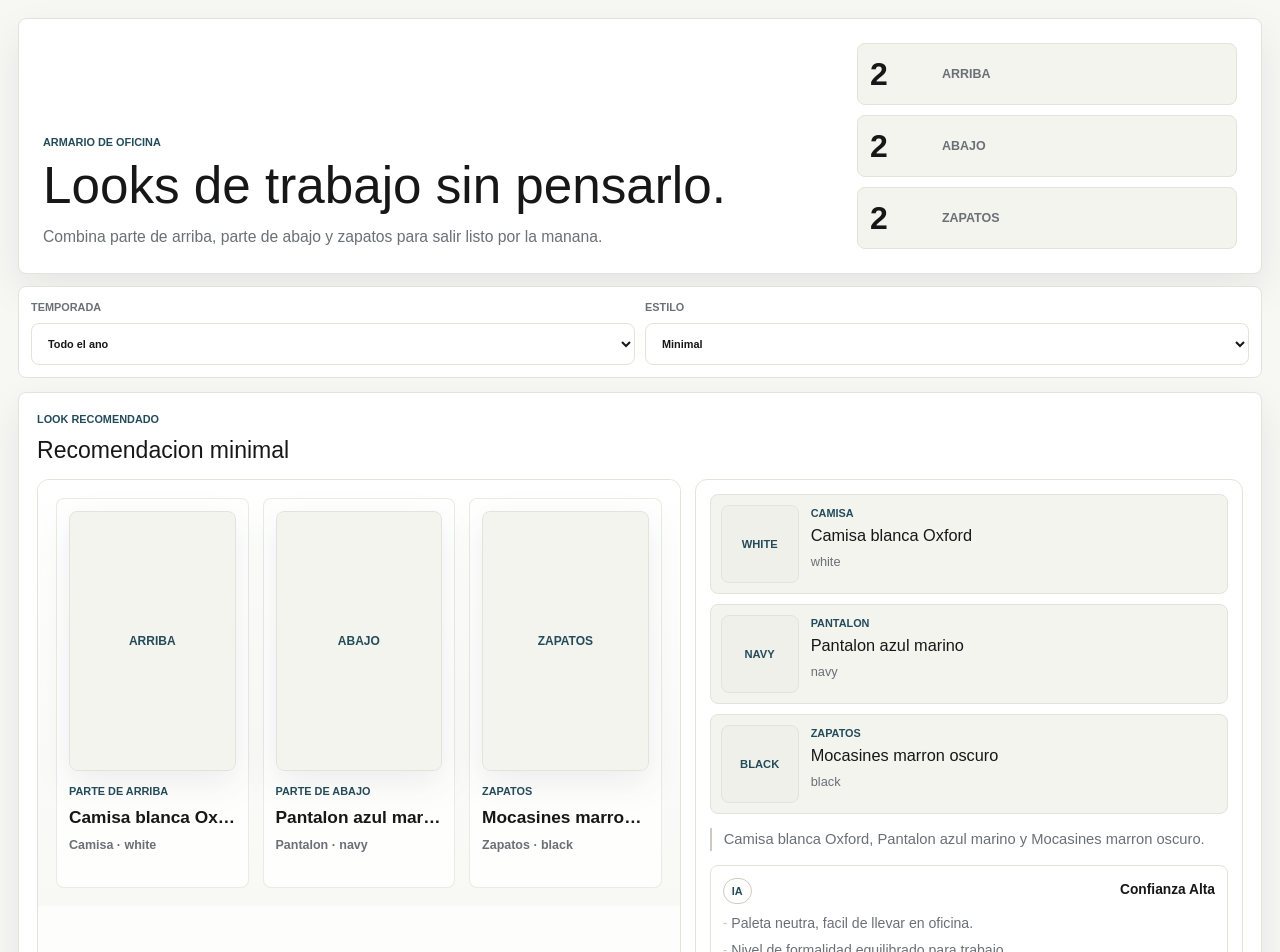
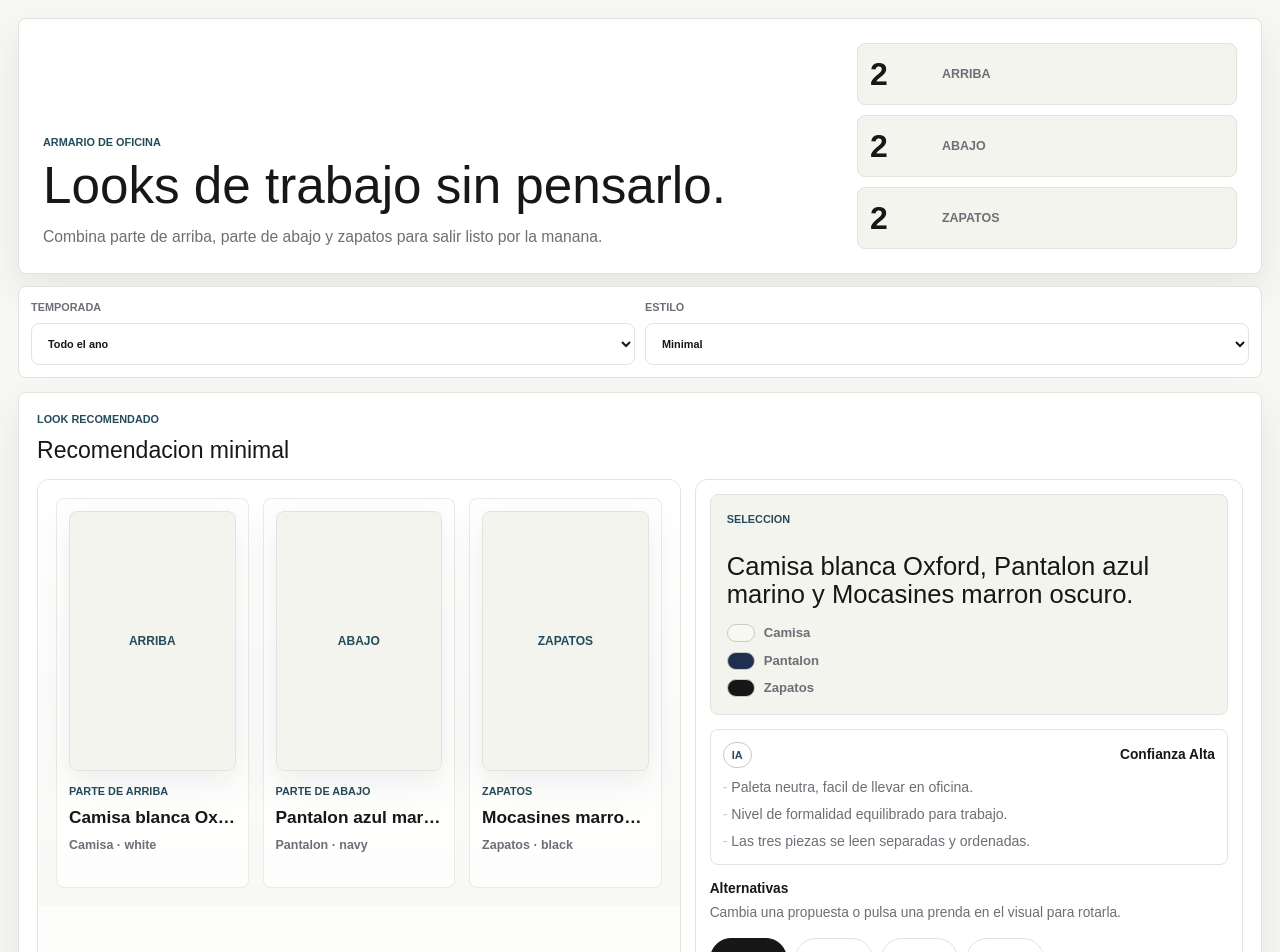
Before and after one commit to ewenrousseauerb5-tech/outfits, a Next.js app: page / in a window 1280 px wide. Shown: the top 952 px of the page. Built offline with nearby package versions, Linux system fonts and the light colour scheme.

Commit message:
Reduce repetition in outfit analysis panel

```diff
--- a/app/globals.css
+++ b/app/globals.css
@@ -431,6 +431,42 @@ textarea:focus {
   padding: 14px;
 }
 
+.look-brief {
+  display: grid;
+  gap: 14px;
+  border: 1px solid var(--line);
+  border-radius: 8px;
+  background: var(--panel-soft);
+  padding: 16px;
+}
+
+.look-brief h3 {
+  margin: 0;
+  font-size: clamp(1.35rem, 2vw, 2rem);
+  line-height: 1.12;
+}
+
+.color-story {
+  display: grid;
+  gap: 8px;
+}
+
+.color-story span {
+  display: flex;
+  align-items: center;
+  gap: 9px;
+  color: var(--muted);
+  font-size: 0.82rem;
+  font-weight: 800;
+}
+
+.color-story i {
+  width: 28px;
+  height: 18px;
+  border: 1px solid var(--line-strong);
+  border-radius: 999px;
+}
+
 .piece-list {
   display: grid;
   gap: 10px;
@@ -556,6 +592,23 @@ textarea:focus {
 .ai-reasoning li::before {
   color: var(--line-strong);
   content: "- ";
+}
+
+.look-actions {
+  display: grid;
+  gap: 4px;
+  color: var(--muted);
+  font-size: 0.86rem;
+}
+
+.look-actions p,
+.look-actions span {
+  margin: 0;
+}
+
+.look-actions p {
+  color: var(--text);
+  font-weight: 900;
 }
 
 .outfit-switcher {
--- a/app/page.tsx
+++ b/app/page.tsx
@@ -341,6 +341,21 @@ function formatPrice(price?: string, currency?: string) {
 
   const symbol = cleanCurrency === "EUR" ? "€" : cleanCurrency === "GBP" ? "£" : cleanCurrency === "USD" ? "$" : "";
   return symbol ? `${cleanPrice} ${symbol}` : `${cleanPrice} ${cleanCurrency}`;
+}
+
+function swatchColor(color: string) {
+  const swatches: Record<string, string> = {
+    black: "#171717",
+    white: "#f8f8f2",
+    navy: "#1f2f4f",
+    blue: "#7e9fbd",
+    gray: "#9a9a94",
+    brown: "#6b5142",
+    olive: "#68715a",
+    stone: "#d8d1c2",
+  };
+
+  return swatches[color] ?? color;
 }
 
 function createImportedGarment({
@@ -957,37 +972,24 @@ export default function Home() {
             )}
           </div>
 
-          <aside className="look-details" aria-label="Prendas del look">
-            <div className="piece-list">
-              {displayedOutfit &&
-                allowedCategories.map((category) => {
-                  const piece = displayedOutfit.pieces[category];
-                  const image = getPrimaryImage(piece);
-                  return (
-                    <article className="piece-card" key={piece.id}>
-                      <div className="piece-thumb">
-                        {image ? (
-                          // eslint-disable-next-line @next/next/no-img-element
-                          <img src={image} alt={piece.name} />
-                        ) : (
-                          <span>{piece.color}</span>
-                        )}
-                      </div>
-                      <div>
-                        <p>{piece.kind ? kindLabels[piece.kind] : categoryLabels[piece.category]}</p>
-                        <h3>{piece.name}</h3>
-                        <small>{piece.color}</small>
-                        {piece.productUrl && (
-                          <a href={piece.productUrl} target="_blank" rel="noreferrer">
-                            Ver fuente
-                          </a>
-                        )}
-                      </div>
-                    </article>
-                  );
-                })}
-            </div>
-            {displayedOutfit && <p className="look-summary">{displayedOutfit.summary}</p>}
+          <aside className="look-details" aria-label="Analisis del look">
+            {displayedOutfit && (
+              <div className="look-brief">
+                <p className="eyebrow">Seleccion</p>
+                <h3>{displayedOutfit.summary}</h3>
+                <div className="color-story" aria-label="Paleta del look">
+                  {allowedCategories.map((category) => {
+                    const piece = displayedOutfit.pieces[category];
+                    return (
+                      <span key={category}>
+                        <i style={{ background: swatchColor(piece.color) }} />
+                        {piece.kind ? kindLabels[piece.kind] : categoryShortLabels[category]}
+                      </span>
+                    );
+                  })}
+                </div>
+              </div>
+            )}
             {displayedOutfit && (
               <div className="ai-reasoning" aria-label="Analisis de recomendacion">
                 <div>
@@ -999,6 +1001,12 @@ export default function Home() {
                     <li key={reason}>{reason}</li>
                   ))}
                 </ul>
+              </div>
+            )}
+            {displayedOutfit && (
+              <div className="look-actions">
+                <p>Alternativas</p>
+                <span>Cambia una propuesta o pulsa una prenda en el visual para rotarla.</span>
               </div>
             )}
             <div className="outfit-switcher" aria-label="Cambiar propuesta">
```
